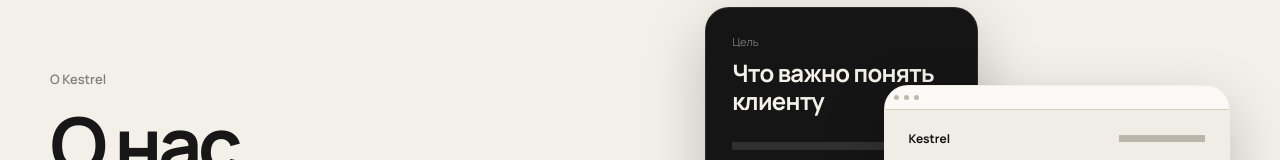
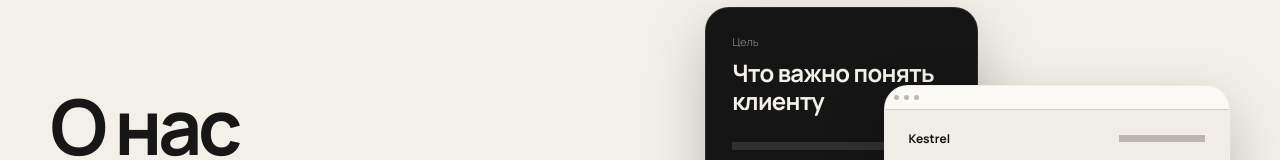
Before and after one commit to davisl24/WEBSITEAGENCY, a Next.js app: page /ru/o-nas in a window 1280 px wide. Shown: the part 209-369 px from the top of the page. Built offline with nearby package versions, Linux system fonts and the light colour scheme; no server answers.

Commit message:
Remove redundant kicker above translated About heading

```diff
--- a/app/ru/o-nas/page.tsx
+++ b/app/ru/o-nas/page.tsx
@@ -22,7 +22,7 @@ export default function AboutPage() {
 
       <section className="about-hero">
         <div className="about-hero-copy">
-          <p className="service-page-kicker">О Kestrel</p>
+
           <h1>О нас</h1>
           <p>
             Мы создаём сайты для малого бизнеса, на которых клиент легко понимает предложение, доверяет компании и знает, как оставить заявку.
```
